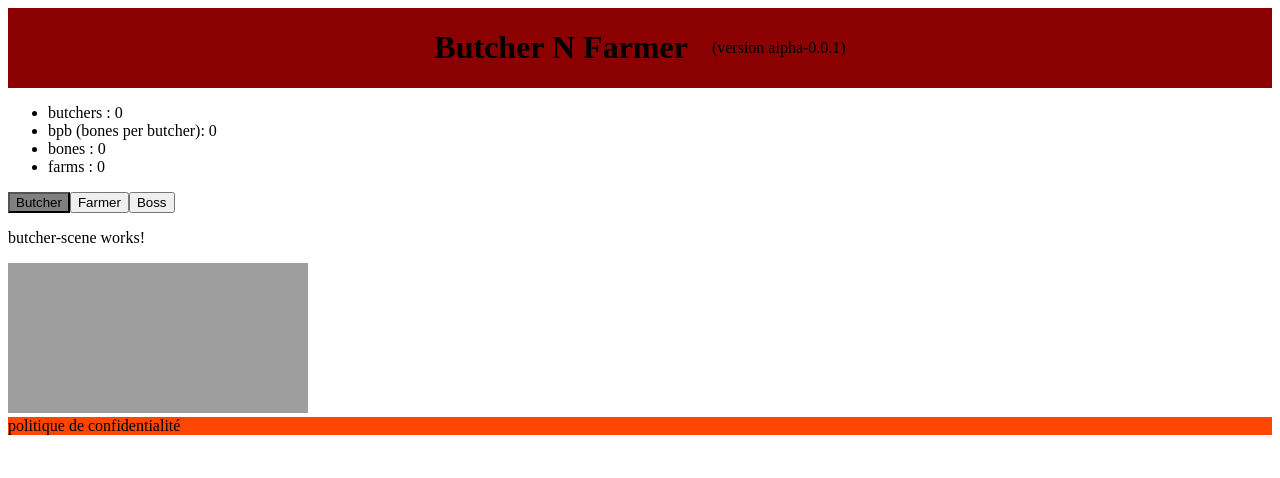
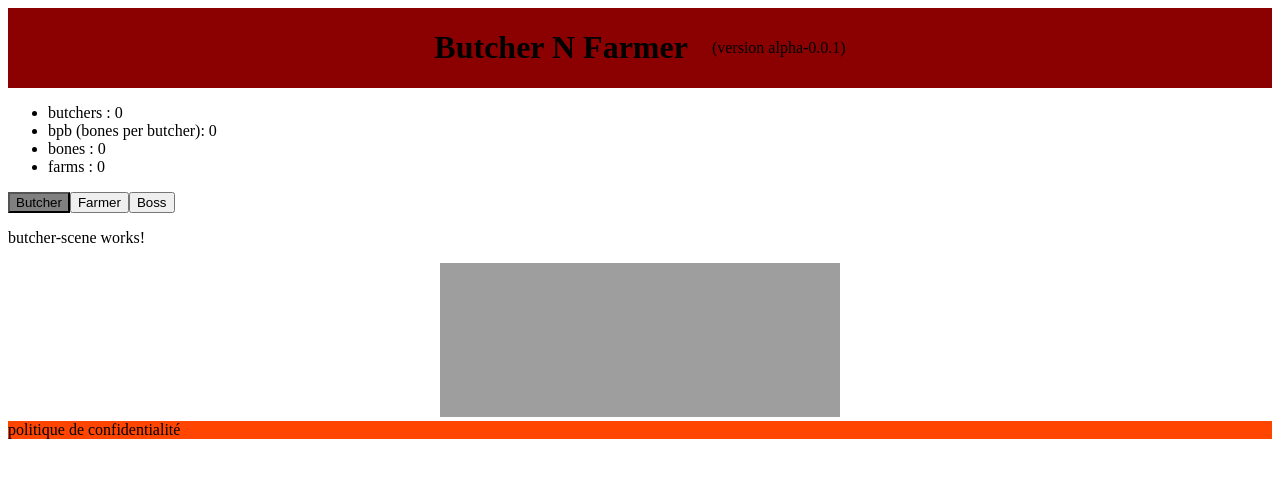
Before and after one commit to paq1/butcher-n-farmer, an Angular app: page / in a window 1280 px wide. Shown: the top 478 px of the page. Built offline with nearby package versions, Linux system fonts and the light colour scheme.

Commit message:
feat: add dynamic canvas

```diff
--- a/src/app/scenes/components/butcher-scene/butcher-scene.component.html
+++ b/src/app/scenes/components/butcher-scene/butcher-scene.component.html
@@ -1,5 +1,5 @@
 <p>butcher-scene works!</p>
 
 <div style="max-height: 300px;">
-  <canvas #butcherCanvas></canvas>
+  <canvas #butcherCanvas appDynamicCanvas></canvas>
 </div>
```
Also changed, not shown: src/app/directives/dynamic-canvas.directive.ts (+1 -36 lines), src/app/scenes/components/butcher-scene/butcher-scene.component.ts (+4 -5 lines).
